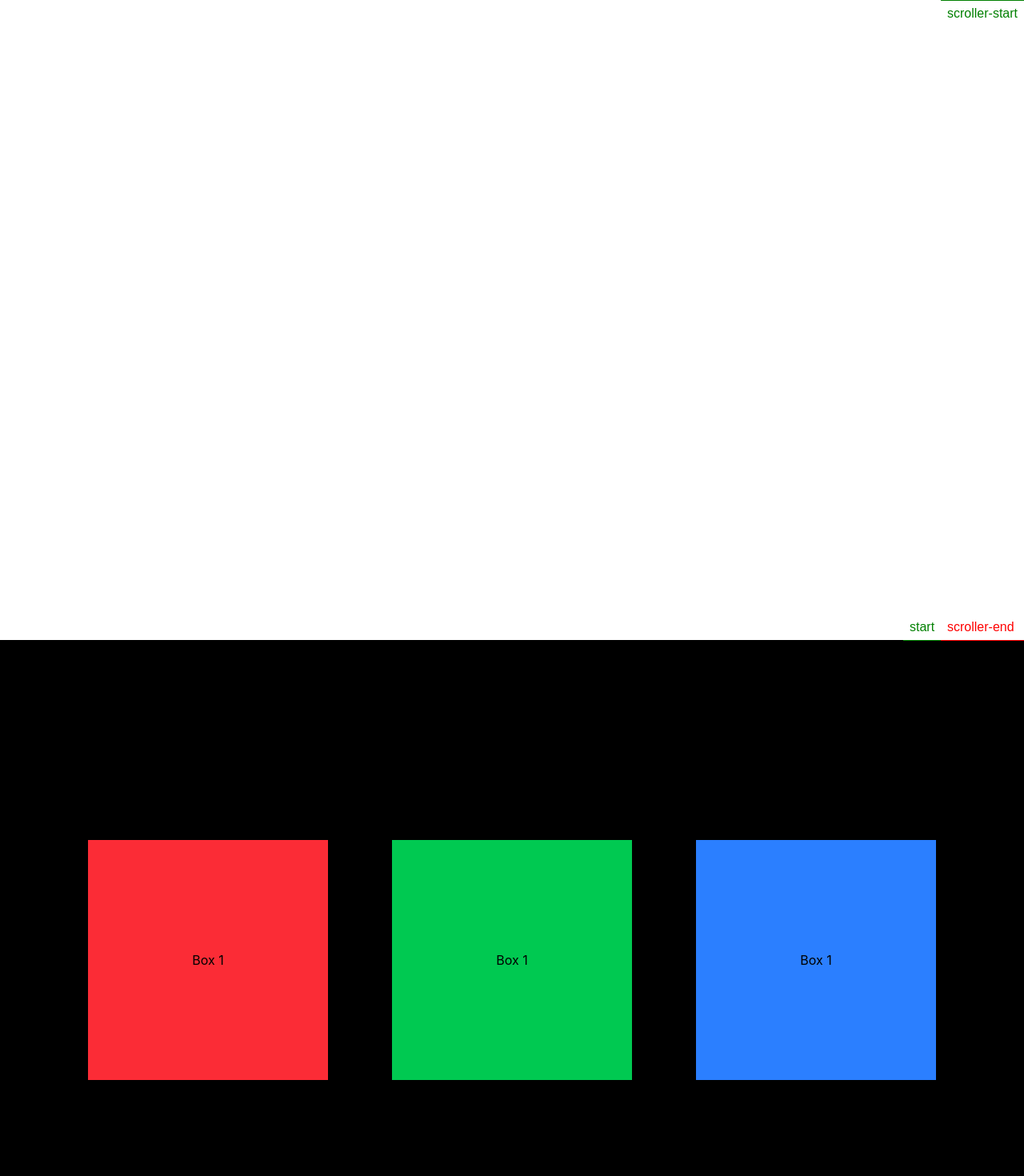
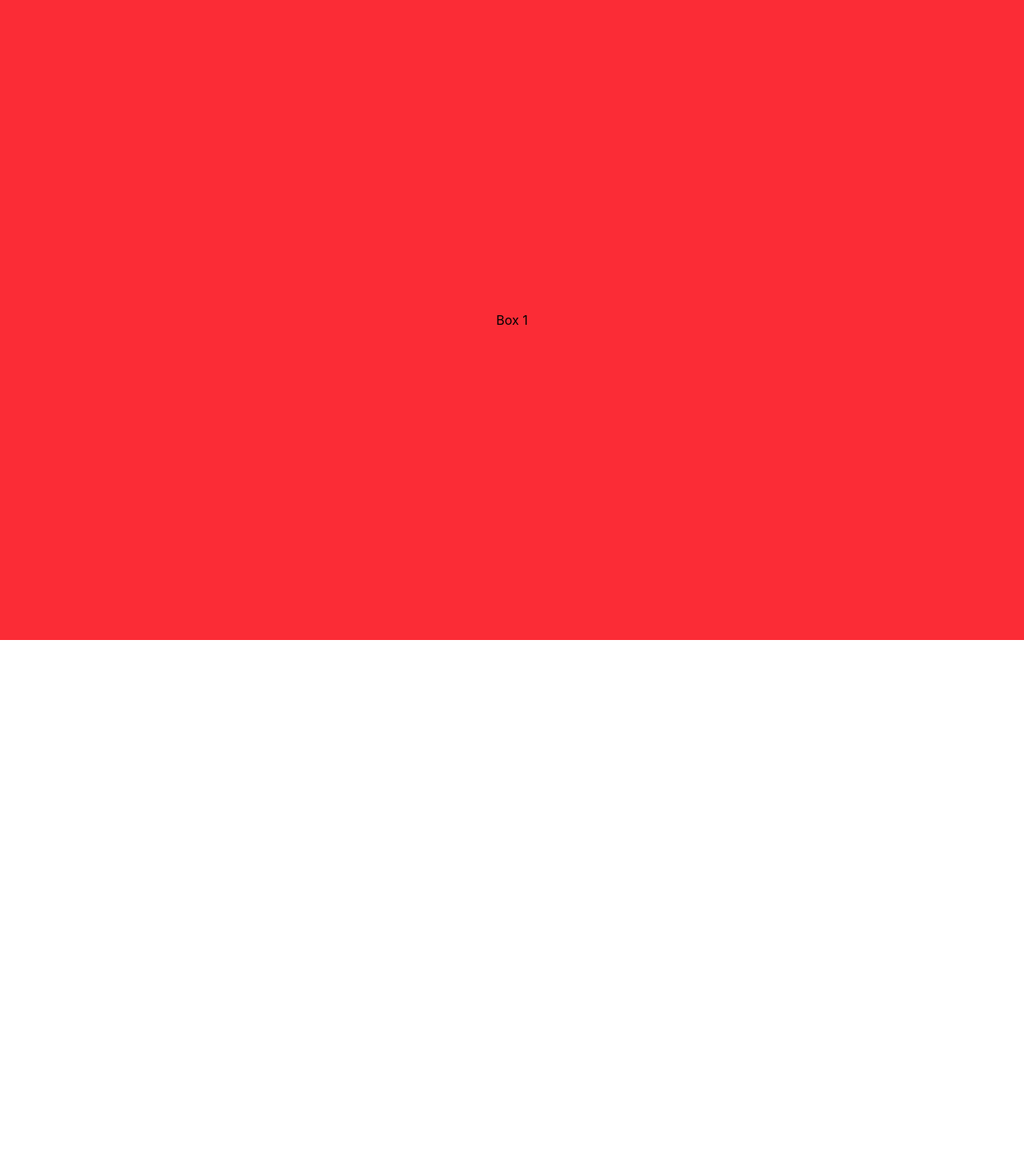
Before and after one commit to farhad1217/Practising_GSAP, a React (Vite) app: page / in a window 1280 px wide. Shown: the top 1470 px of the page at 80% size. After the commit the page ends 800 px from the top, so only its background shows below. Built offline with nearby package versions, Linux system fonts and the light colour scheme.

Commit message:
full screen scroll snap

```diff
--- a/src/App.jsx
+++ b/src/App.jsx
@@ -1,5 +1,6 @@
 import './App.css'
-import HorizontalAnimation from './components/horizontal_animation'
+import StickyAnimation from './components/sticky_animation'
+// import HorizontalAnimation from './components/horizontal_animation'
 // import ScrollAnimation2 from './components/scroll_animation2'
 // import ScrollAnimation1 from './components/scroll_animation'
 // import Gsap_scrollTigger from './components/gsap_scrollTigger_basic'
@@ -11,8 +12,9 @@ function App() {
     {/* <GsapTimeline />
     <Gsap_scrollTigger />
     <ScrollAnimation1 />
-    <ScrollAnimation2 />*/}
-    <HorizontalAnimation />
+    <ScrollAnimation2 />
+    <HorizontalAnimation />*/}
+    <StickyAnimation />
   </>
 
 }
--- /dev/null
+++ b/src/components/sticky_animation.jsx
@@ -0,0 +1,10 @@
+export default function StickyAnimation(){
+
+    return <>
+        <div className="wrapper snap-y snap-mandatory overflow-y-auto h-screen">
+            <div className="box1 w-full h-screen bg-red-500 text-black flex justify-center items-center snap-start">Box 1</div>
+            <div className="box2 w-full h-screen bg-green-500 text-black flex justify-center items-center snap-start">Box 2</div>
+            <div className="box3 w-full h-screen bg-blue-500 text-black flex justify-center items-center snap-start">Box 3</div>
+        </div>
+    </>
+}
```
